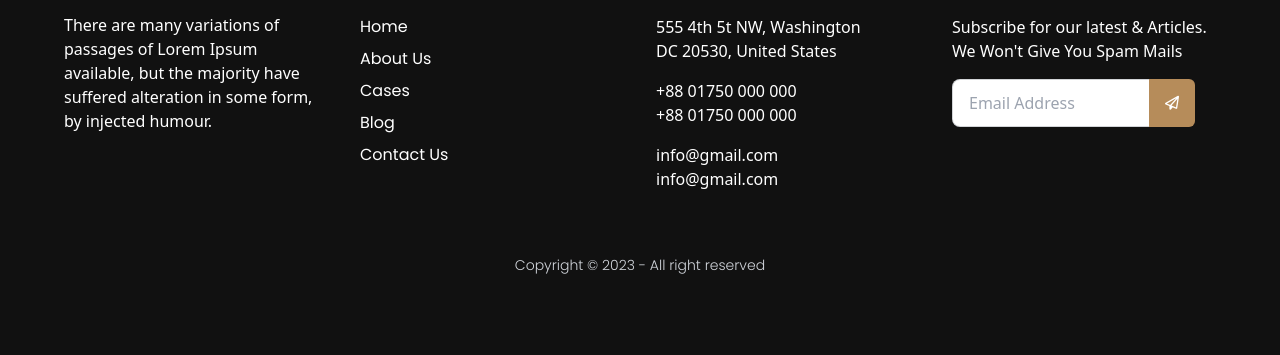
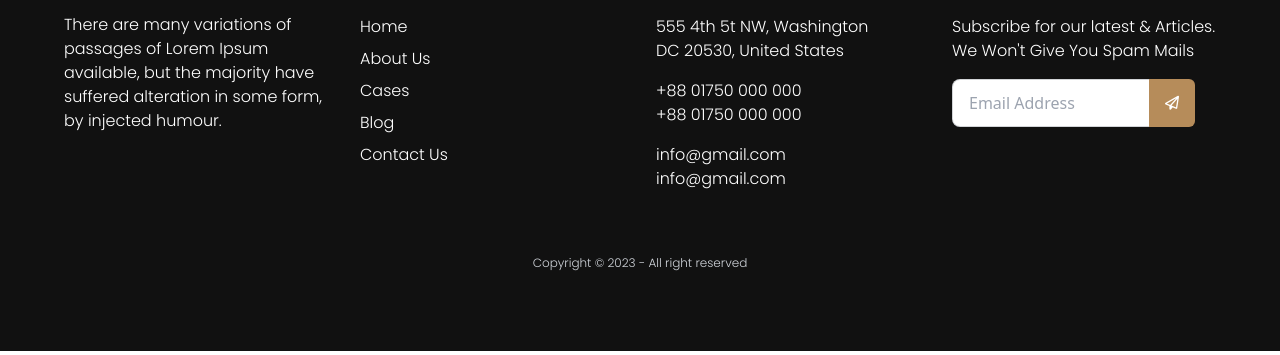
Before and after one commit to coderTirtha/legal-solutions, a plain HTML site: page index.html in a window 1280 px wide. Shown: the part 4244-4599 px from the top of the page. Drawn offline with nearby package versions, Linux system fonts and the light colour scheme.

Commit message:
some typo fixed in footer

```diff
--- a/index.html
+++ b/index.html
@@ -483,38 +483,38 @@
                 <span class="footer-title">
                     <img src="images/logo.png" alt="">
                 </span>
-                <p class="">There are many variations of passages of Lorem Ipsum available, but the majority have
+                <p class="font-poppins font-thin">There are many variations of passages of Lorem Ipsum available, but the majority have
                     suffered alteration in some form, by injected humour.</p>
             </div>
             <div class="space-y-2">
                 <h2 class="text-white text-2xl font-bold font-garamond mb-8">Useful Links</h2>
-                <p class="link link-hover font-poppins">Home</p>
-                <p class="link link-hover font-poppins">About Us</p>
-                <p class="link link-hover font-poppins">Cases</p>
-                <p class="link link-hover font-poppins">Blog</p>
-                <p class="link link-hover font-poppins">Contact Us</p>
+                <p class="font-poppins font-thin">Home</p>
+                <p class="font-poppins font-thin">About Us</p>
+                <p class="font-poppins font-thin">Cases</p>
+                <p class="font-poppins font-thin">Blog</p>
+                <p class="font-poppins font-thin">Contact Us</p>
             </div>
             <div class="space-y-4">
                 <h2 class="text-2xl text-white font-bold font-garamond mb-8">Contact Now</h2>
-                <p font-poppins>555 4th 5t NW, Washington <br>
+                <p class="font-poppins font-thin">555 4th 5t NW, Washington <br>
                     DC 20530, United States</p>
-                <p font-poppins>+88 01750 000 000 <br>
+                <p class="font-poppins font-thin">+88 01750 000 000 <br>
                     +88 01750 000 000</p>
-                <p font-poppins>info@gmail.com <br>
+                <p class="font-poppins font-thin">info@gmail.com <br>
                     info@gmail.com</p>
             </div>
             <div>
                 <h2 class="text-2xl text-white font-bold font-garamond mb-8">Subscribe</h2>
                 <div class="space-y-4">
-                    <p>Subscribe for our latest & Articles. We Won't Give You Spam Mails</p>
+                    <p class="font-poppins font-thin">Subscribe for our latest & Articles. We Won't Give You Spam Mails</p>
                     <div class="join">
-                        <input class="input input-bordered w-3/4 join-item" placeholder="Email Address" />
+                        <input class="input input-bordered w-3/4 join-item text-black" placeholder="Email Address" />
                         <button class="btn join-item rounded-md bg-[#B68C5A] border-0 text-white hover:text-[#B68C5A]"><i class="fa-regular fa-paper-plane"></i></button>
                     </div>
                 </div>
             </div>
         </div>
-        <p class="text-sm text-center mt-16 text-gray-300 font-poppins font-thin">Copyright © 2023 - All right reserved
+        <p class="text-xs text-center mt-16 text-gray-300 font-poppins font-thin">Copyright © 2023 - All right reserved
         </p>
     </footer>
 </body>
```
